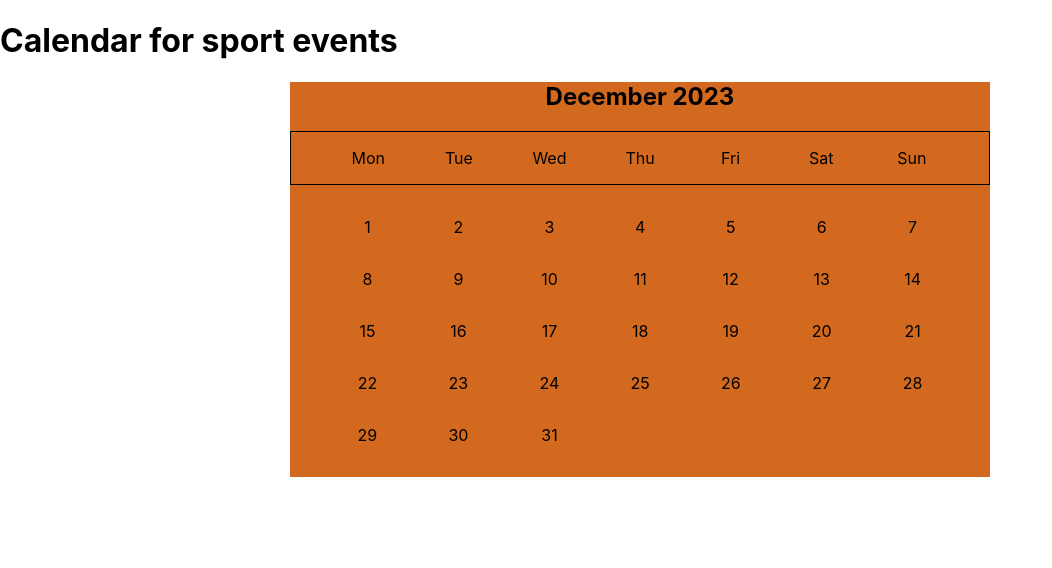
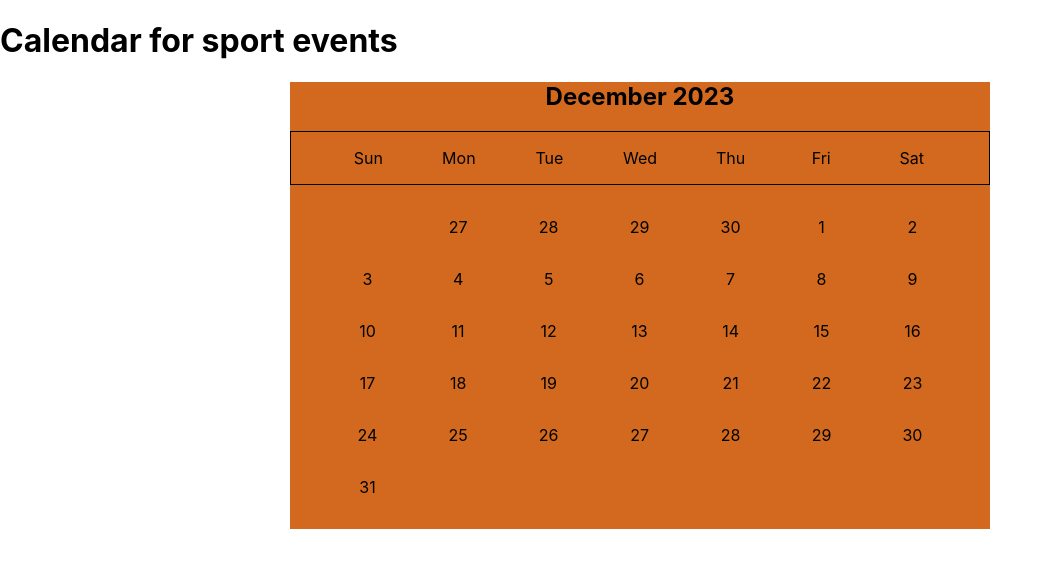
Before and after one commit to gretava/sport-event-calendar, a JavaScript app: page / in a window 1280 px wide. Shown: the top 568 px of the page, without its empty margins (0-1052 px from the left). Built offline with nearby package versions, Linux system fonts and the light colour scheme; the HTML template or start-up script is replaced by a standard one.

Commit message:
Fix firstDayOfMonth

```diff
--- a/src/Calendar/Calendar.js
+++ b/src/Calendar/Calendar.js
@@ -1,14 +1,23 @@
-import { eachDayOfInterval, endOfMonth, format, startOfMonth } from 'date-fns';
+import {
+  eachDayOfInterval,
+  endOfMonth,
+  format,
+  getDay,
+  startOfMonth,
+  startOfWeek,
+} from 'date-fns';
 import styles from './calendar.module.scss';
 
 export default function Calendar() {
   const currentDate = new Date();
-  const month = currentDate.toLocaleString('en-US', { month: 'long' });
+  const month = currentDate.toLocaleString('en-AT', { month: 'long' });
   const year = currentDate.getFullYear();
   // const date = currentDate.getDate();
 
-  const daysOfWeek = ['Mon', 'Tue', 'Wed', 'Thu', 'Fri', 'Sat', 'Sun'];
-  const firstDayOfMonth = startOfMonth(currentDate);
+  const daysOfWeek = ['Sun', 'Mon', 'Tue', 'Wed', 'Thu', 'Fri', 'Sat'];
+  const firstDayOfMonth = startOfWeek(startOfMonth(currentDate), {
+    weekStartsOn: 1,
+  });
   const lastDayOfMonth = endOfMonth(currentDate);
   console.log(firstDayOfMonth);
 
@@ -16,6 +25,9 @@ export default function Calendar() {
     start: firstDayOfMonth,
     end: lastDayOfMonth,
   });
+
+  const startingDayIndex = getDay(firstDayOfMonth);
+  // console.log(result);
 
   return (
     <main className={styles.calendarMain}>
@@ -30,6 +42,9 @@ export default function Calendar() {
         ))}
       </div>
       <div className={styles.gridNumberDays}>
+        {Array.from({ length: startingDayIndex }).map((_, index) => (
+          <div key={`empty-${index}`} />
+        ))}
         {allDaysInMonth.map((day, index) => {
           return (
             <div className={styles.gridNumberDay} key={index}>
```
